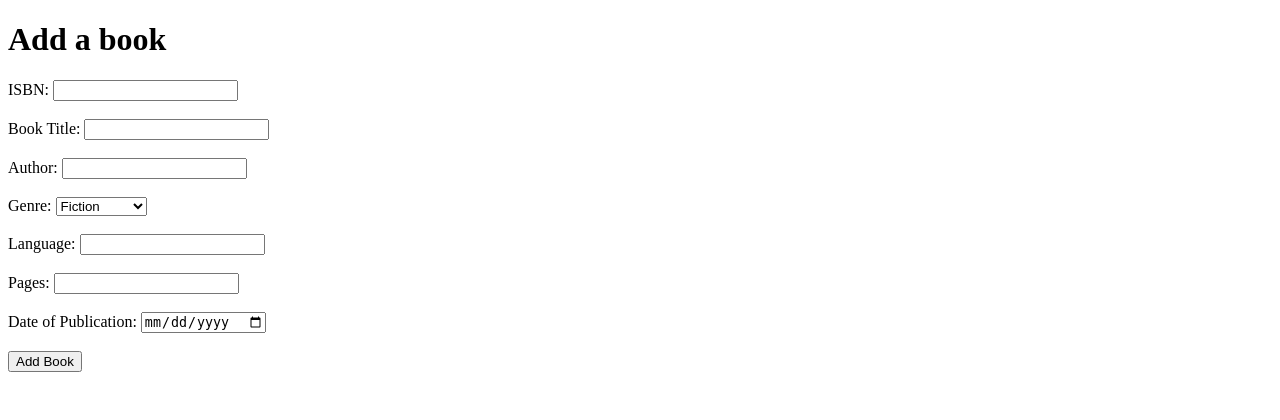
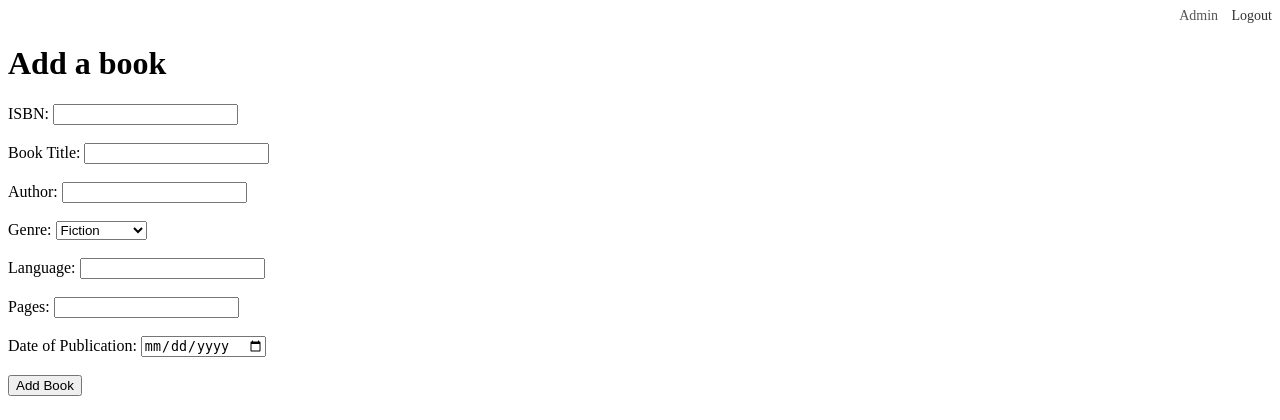
Before and after one commit to BrooklynMetzger/Books_Rec_Project, a Flask app: template templates/admin.html in a window 1280 px wide. Shown: the top 420 px of the page. Run offline with Flask 3, Linux system fonts and the light colour scheme; the template is opened without the code that fills it, so the values that code supplies are empty; some libraries are stand-ins or nearby versions.

Commit message:
added logout for admin

```diff
--- a/templates/admin.html
+++ b/templates/admin.html
@@ -2,9 +2,19 @@
 <html>
 <head>
 <title>Book Database Admin</title>
+<style>
+    .user-bar { text-align: right; margin-bottom: 10px; font-size: 14px; color: #555; }
+    .user-bar a {color: #333; text-decoration: none; margin-left: 10px; }
+    .user-bar a:hover { text-decoration: underline;}
+</style>
 </head>
 
 <body>
+<div class="user-bar">
+    Admin
+    <a href="/logout">Logout</a>
+</div>
+
 <h1>Add a book</h1>
 <form id = "addBookForm">
 <label>ISBN:</label>
```
